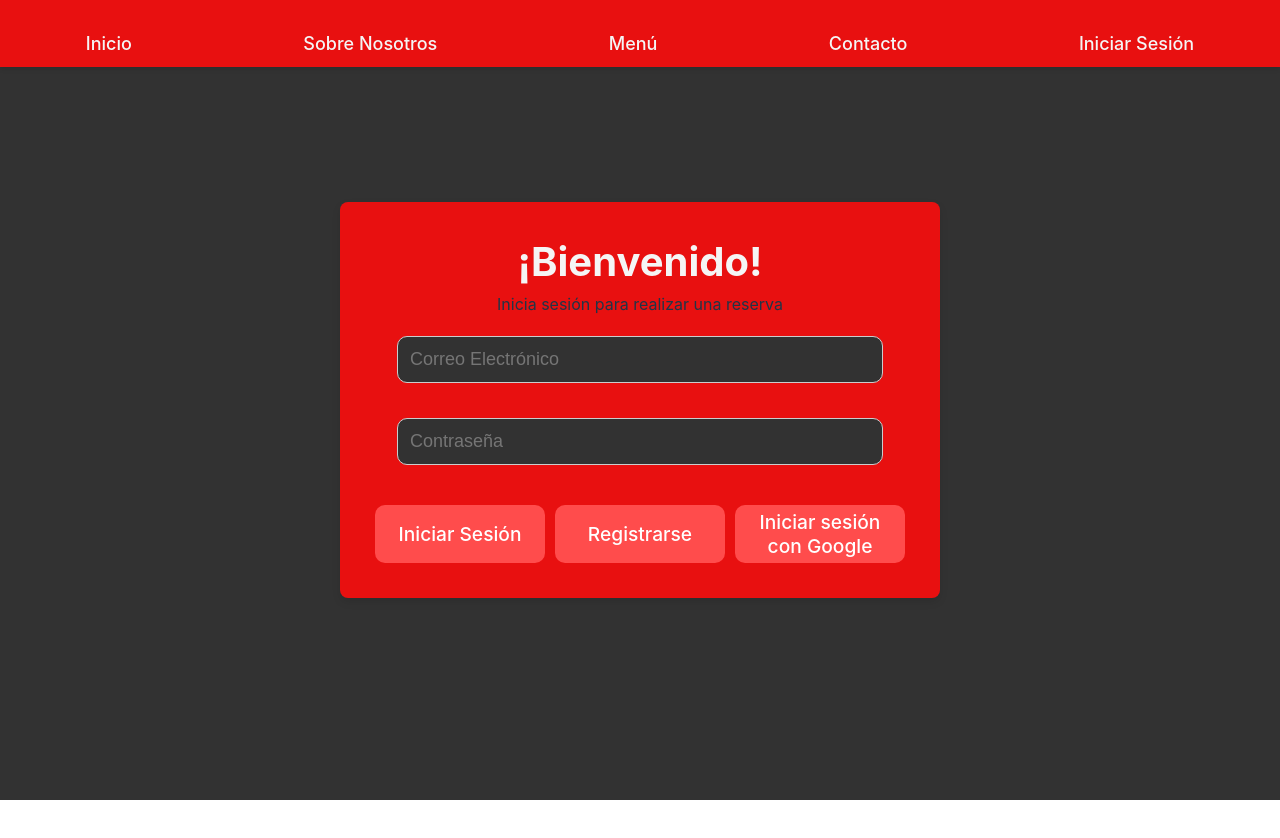
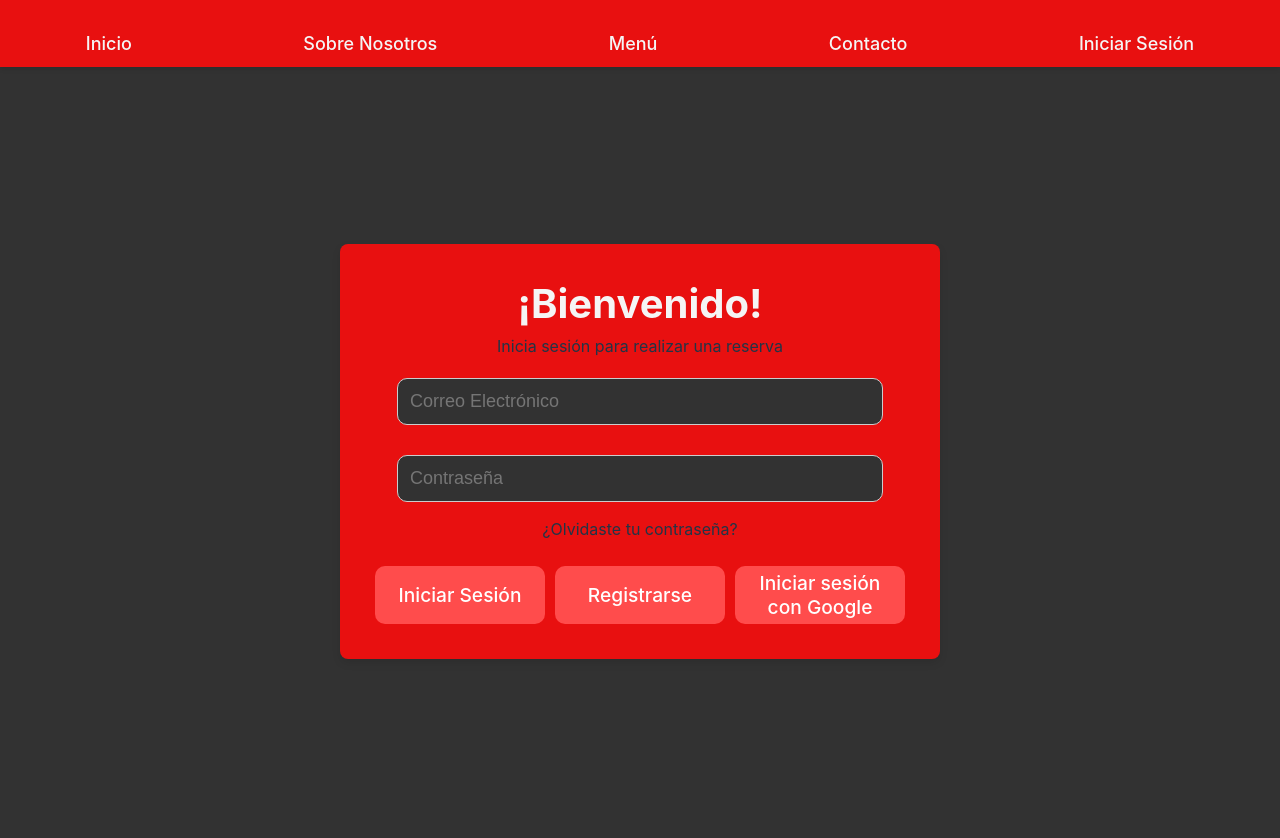
Before and after one commit to sebapoblete09/SDT-FINAL, a React (Vite) app in the folder SDT-Final/: page /iniciar-sesion in a window 1280 px wide. Shown: the top 838 px of the page. Before the commit the page ends 800 px from the top, so only its background shows below. Built offline with nearby package versions, Linux system fonts and the light colour scheme.

Commit message:
recuperar contraseña/ agregar numero usuariogoogle

```diff
--- a/SDT-Final/src/Components/Login.jsx
+++ b/SDT-Final/src/Components/Login.jsx
@@ -2,7 +2,7 @@
 import React, { useState , useEffect} from 'react';
 import { useNavigate,  } from 'react-router-dom';
 import { auth } from '../Firebase/firebaseconfig';
-import { createUserWithEmailAndPassword, signInWithEmailAndPassword, signInWithPopup, GoogleAuthProvider, sendEmailVerification } from 'firebase/auth';
+import { createUserWithEmailAndPassword, signInWithEmailAndPassword, signInWithPopup, GoogleAuthProvider, sendEmailVerification,sendPasswordResetEmail } from 'firebase/auth';
 import { doc, setDoc, getDoc } from 'firebase/firestore';
 import { db } from '../Firebase/firebaseconfig';
 import '../styles/login.css';
@@ -10,6 +10,7 @@ import '../styles/login.css';
 function Login() {
 
   const [isLoginVisible, setIsLoginVisible] = useState(true); // Estado para controlar la visibilidad
+  const [isForgotPasswordVisible, setIsForgotPasswordVisible] = useState(false); // Nuevo estado para mostrar el formulario de recuperación de contraseña
   const [correo, setCorreo] = useState('');
   const [contraseña, setContraseña] = useState('');
   const [nombre, setNombre] = useState('');
@@ -23,6 +24,7 @@ function Login() {
 
   const handleRegisterClick = () => {
     setIsLoginVisible(false); // Mostrar el formulario de registro
+    setIsForgotPasswordVisible(false)
   };
 
   const handleBackToLoginClick = () => {
@@ -70,7 +72,7 @@ function Login() {
         alert("Contraseña incorrecta.");
       } else {
         console.error("Error al iniciar sesión:", error);
-        alert(`Error al iniciar sesión: ${error.message}`);
+        alert(`Error al iniciar sesión: Intenta nuevamente`);
       }
     }
   };
@@ -112,6 +114,23 @@ function Login() {
       }
     } catch (error) {
       console.error("Error al iniciar sesión con Google:", error.message);
+    }
+  };
+  const handleForgotPasswordClick = () => {
+    setIsForgotPasswordVisible(true); // Muestra el formulario de recuperación de contraseña
+    setIsLoginVisible(false); // Oculta el formulario de inicio de sesión
+  };
+
+  const handlePasswordReset = async (e) => {
+    e.preventDefault();
+    try {
+      await sendPasswordResetEmail(auth, correo);
+      alert("Te hemos enviado un correo para restablecer tu contraseña.");
+      setIsForgotPasswordVisible(false); // Oculta el formulario después de enviar el correo
+      setIsLoginVisible(true); // Vuelve a mostrar el formulario de inicio de sesión
+    } catch (error) {
+      console.error("Error al enviar el correo de recuperación:", error.message);
+      alert(`Error al enviar el correo de recuperación: ${error.message}`);
     }
   };
 
@@ -201,16 +220,54 @@ function Login() {
 
   return (
     <div className='container-form'>
-      {isLoginVisible ? (
+      {isGoogleUser ? (
+        <form onSubmit={handleGoogleUserData}>
+          <h2>Ingresa tu número de teléfono</h2>
+          <label htmlFor="telefono">Celular:</label>
+          <input
+            type="tel"
+            id="telefono"
+            value={telefono}
+            onChange={(e) => settelefono(e.target.value)}
+            maxLength="9"
+            required
+          />
+
+          <div className="btns">
+            <button type="submit">Guardar Información</button>
+            <button type="button" onClick={() => setIsGoogleUser(false)}>Cancelar</button>
+          </div>
+        </form>
+      ) : isLoginVisible ? (
         <>
+          <div>
             <h2>¡Bienvenido!</h2>
             <span>Inicia sesión para realizar una reserva</span>
             <form onSubmit={handleLogin}>
               <div className="form-group">
-              <input type="email" value={correo} onChange={(e) => setCorreo(e.target.value)} placeholder="Correo Electrónico" required />
+                <input
+                  type="email"
+                  value={correo}
+                  onChange={(e) => setCorreo(e.target.value)}
+                  placeholder="Correo Electrónico"
+                  required
+                />
               </div>
               <div className="form-group">
-              <input type="password" value={contraseña} onChange={(e) => setContraseña(e.target.value)} placeholder="Contraseña" required />
+                <input
+                  type="password"
+                  value={contraseña}
+                  onChange={(e) => setContraseña(e.target.value)}
+                  placeholder="Contraseña"
+                  required
+                />
+                <span
+                  className='forget'
+                  id="olvido-password"
+                  onClick={handleForgotPasswordClick}
+                >
+                  ¿Olvidaste tu contraseña?
+                </span>
               </div>
               <div className="btns">
                 <button type="submit" id="iniciar-sesion">Iniciar Sesión</button>
@@ -218,49 +275,94 @@ function Login() {
                 <button type="button" id="google-login" onClick={handleGoogleLogin}>Iniciar sesión con Google</button>
               </div>
             </form>
+          </div>
+        </>
+      ) : isForgotPasswordVisible ? (
+        <>
+          <h2>Recuperar Contraseña</h2>
+          <form onSubmit={handlePasswordReset}>
+            <div className="form-group">
+              <input
+                type="email"
+                value={correo}
+                onChange={(e) => setCorreo(e.target.value)}
+                placeholder="Correo Electrónico"
+                required
+              />
+            </div>
+            <div className="btns">
+              <button type="submit" id="recuperar">Recuperar Contraseña</button>
+              <button type="button" onClick={handleBackToLoginClick}>Cancelar</button>
+            </div>
+          </form>
         </>
       ) : (
         <>
+          <div>
             <h2>¡Regístrate!</h2>
             <span>Crea una cuenta para realizar una reserva más fácil</span>
             <form onSubmit={handleRegister}>
               <label htmlFor="Nombre">Nombre</label>
-            <input type="text" id="Nombre" value={nombre} onChange={(e) => setNombre(e.target.value)} placeholder="Nombre" required />
+              <input
+                type="text"
+                id="Nombre"
+                value={nombre}
+                onChange={(e) => setNombre(e.target.value)}
+                placeholder="Nombre"
+                required
+              />
 
               <label htmlFor="Apellido">Apellido</label>
-            <input type="text" id="Apellido" value={apellido} onChange={(e) => setApellido(e.target.value)} placeholder="Apellido" required />
+              <input
+                type="text"
+                id="Apellido"
+                value={apellido}
+                onChange={(e) => setApellido(e.target.value)}
+                placeholder="Apellido"
+                required
+              />
 
               <label htmlFor="celular">Celular:</label>
-            <input type="tel" id="celular" value={telefono} onChange={(e) => settelefono(e.target.value)} maxLength="9" required />
+              <input
+                type="tel"
+                id="celular"
+                value={telefono}
+                onChange={(e) => settelefono(e.target.value)}
+                maxLength="9"
+                required
+              />
 
               <label htmlFor="Correo">Correo Electrónico</label>
-            <input type="email" id="Correo" value={correo} onChange={(e) => setCorreo(e.target.value)} placeholder="ejemplo@gmail.com" required />
+              <input
+                type="email"
+                id="Correo"
+                value={correo}
+                onChange={(e) => setCorreo(e.target.value)}
+                placeholder="ejemplo@gmail.com"
+                required
+              />
 
               <label htmlFor="password">Contraseña</label>
-            <input type="password" id="password" value={contraseña} onChange={(e) => setContraseña(e.target.value)} maxLength="9" required />
+              <input
+                type="password"
+                id="password"
+                value={contraseña}
+                onChange={(e) => setContraseña(e.target.value)}
+                maxLength="9"
+                required
+              />
 
               <div className="btns">
                 <button type="submit" id="crear-cuenta">Crear Cuenta</button>
                 <button type="button" id="volver" onClick={handleBackToLoginClick}>Volver a inicio de sesión</button>
               </div>
             </form>
+          </div>
         </>
-      )}
-
-      {isGoogleUser && (
-              <form onSubmit={handleGoogleUserData}>
-                <h2>Ingresa tu número de teléfono</h2>
-                <label htmlFor="telefono">Celular:</label>
-                <input type="tel" id="telefono" value={telefono} onChange={(e) => settelefono(e.target.value)} maxLength="9" required />
-
-                <div className="btns">
-                  <button type="submit">Guardar Información</button>
-                  <button type="button" onClick={() => setIsGoogleUser(false)}>Cancelar</button>
-                </div>
-              </form>
       )}
     </div>
   );
+
 }
 
 export default Login;
--- a/SDT-Final/src/styles/Login.css
+++ b/SDT-Final/src/styles/Login.css
@@ -4,7 +4,7 @@ body  {
   justify-content: center;
   align-items: center;
   height: 100vh;
-  margin: 0;
+  margin-top: 4%;
 }
 
 .container-form {
@@ -16,13 +16,21 @@ body  {
   box-shadow: 0 4px 8px rgba(0, 0, 0, 0.1);
 }
 
+.forget{
+  cursor: pointer;
+}
+
+.forget:hover{
+  color: #007bff;
+}
 h2 {
   text-align: center;
   color: whitesmoke;
+  font-size: medium;
 }
 
 .form-group {
-  margin-bottom: 20px;
+  margin-bottom: 15px;
   text-align: center;
 }
 
@@ -49,11 +57,11 @@ input[type="tel"]:focus {
 .btns {
   display: flex;
   justify-content: space-between;
-  margin-top: 15px;
+  margin-top: 10px;
 }
 
 button {
-  padding: 10px 15px;
+  padding: 1  0px 10px;
   border: none;
   border-radius: 4px;
   color: white;
```
Lines whose indentation alone changed are shown as unchanged.
